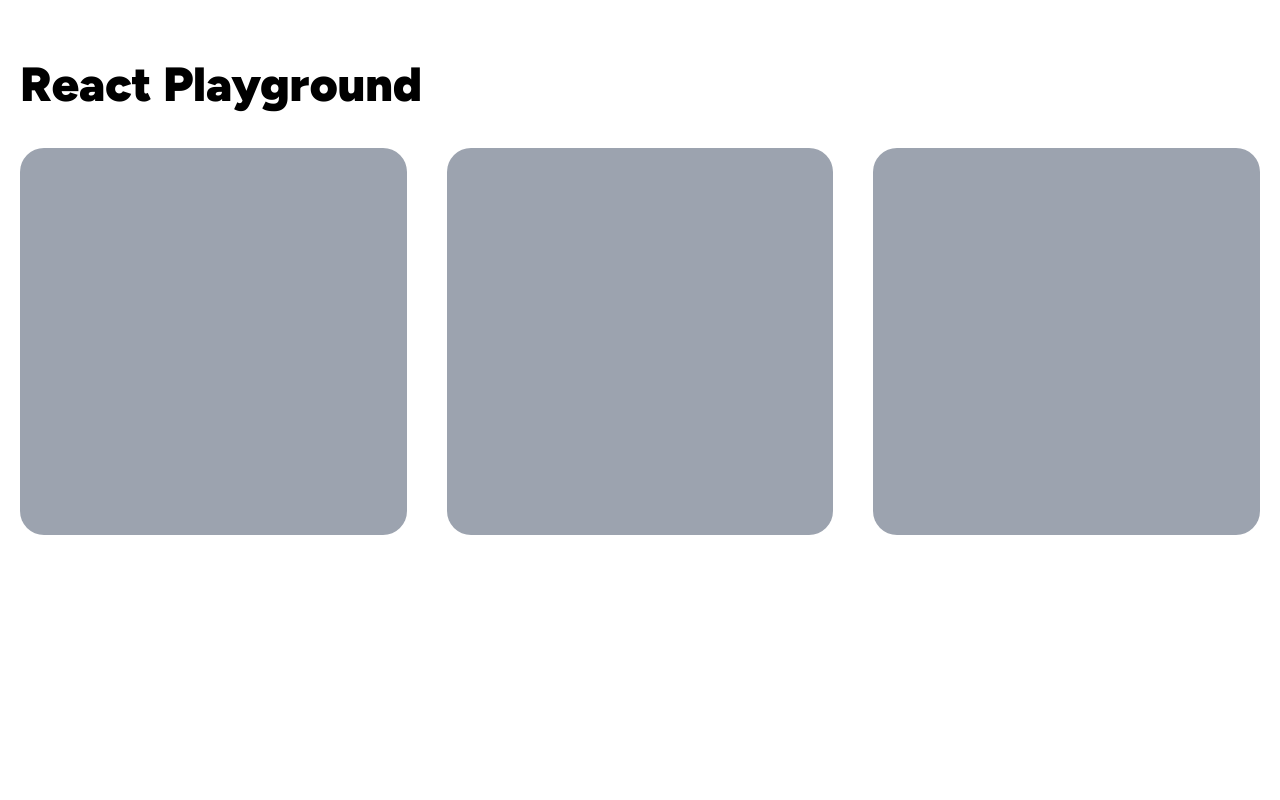
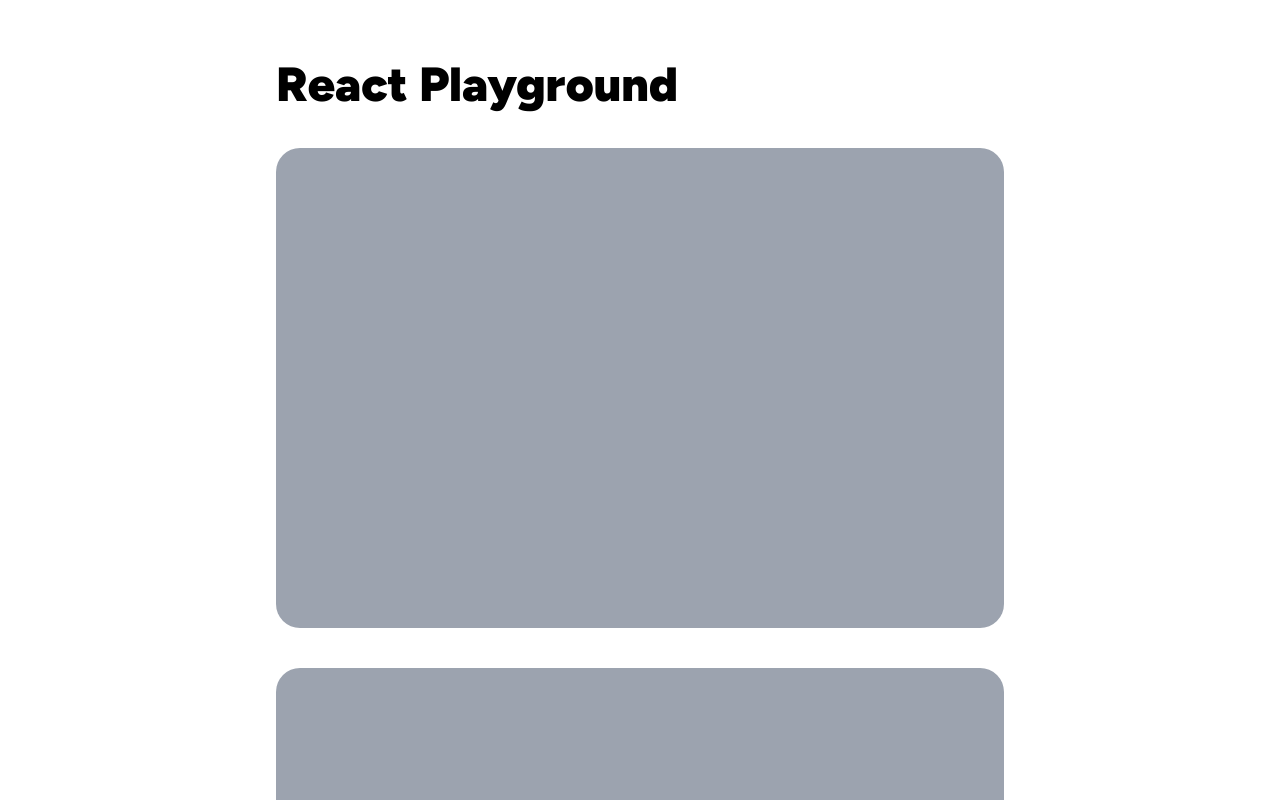
Before and after one commit to gzkdev/ui-playground, a Next.js app: page / in a window 1280 px wide. Shown: the top 800 px of the page. Built offline with nearby package versions, Linux system fonts and the light colour scheme.

Commit message:
update app layout

```diff
--- a/src/components/DemoItem/index.tsx
+++ b/src/components/DemoItem/index.tsx
@@ -1,5 +1,5 @@
 const DemoItem = () => {
-  return <div className="rounded-3xl bg-gray-400 aspect-square relative"></div>;
+  return <div className="rounded-3xl bg-gray-400 h-[480px] relative"></div>;
 };
 
 export default DemoItem;
--- a/src/components/DemosGrid/index.tsx
+++ b/src/components/DemosGrid/index.tsx
@@ -2,7 +2,7 @@ import DemoItem from "../DemoItem";
 
 const DemosGrid = () => {
   return (
-    <div className="grid gap-5 lg:grid-cols-3 lg:gap-10">
+    <div className="grid gap-5 lg:gap-10">
       <DemoItem />
       <DemoItem />
       <DemoItem />
--- a/src/components/PageLayout/index.tsx
+++ b/src/components/PageLayout/index.tsx
@@ -3,7 +3,7 @@ import DemosGrid from "../DemosGrid";
 const PageLayout = () => {
   return (
     <main>
-      <div className="max-w-7xl mx-auto py-10 px-5">
+      <div className="max-w-3xl mx-auto py-10 px-5">
         <h1 className="pt-5 pb-10 text-5xl font-black">React Playground</h1>
         <DemosGrid />
       </div>
```
